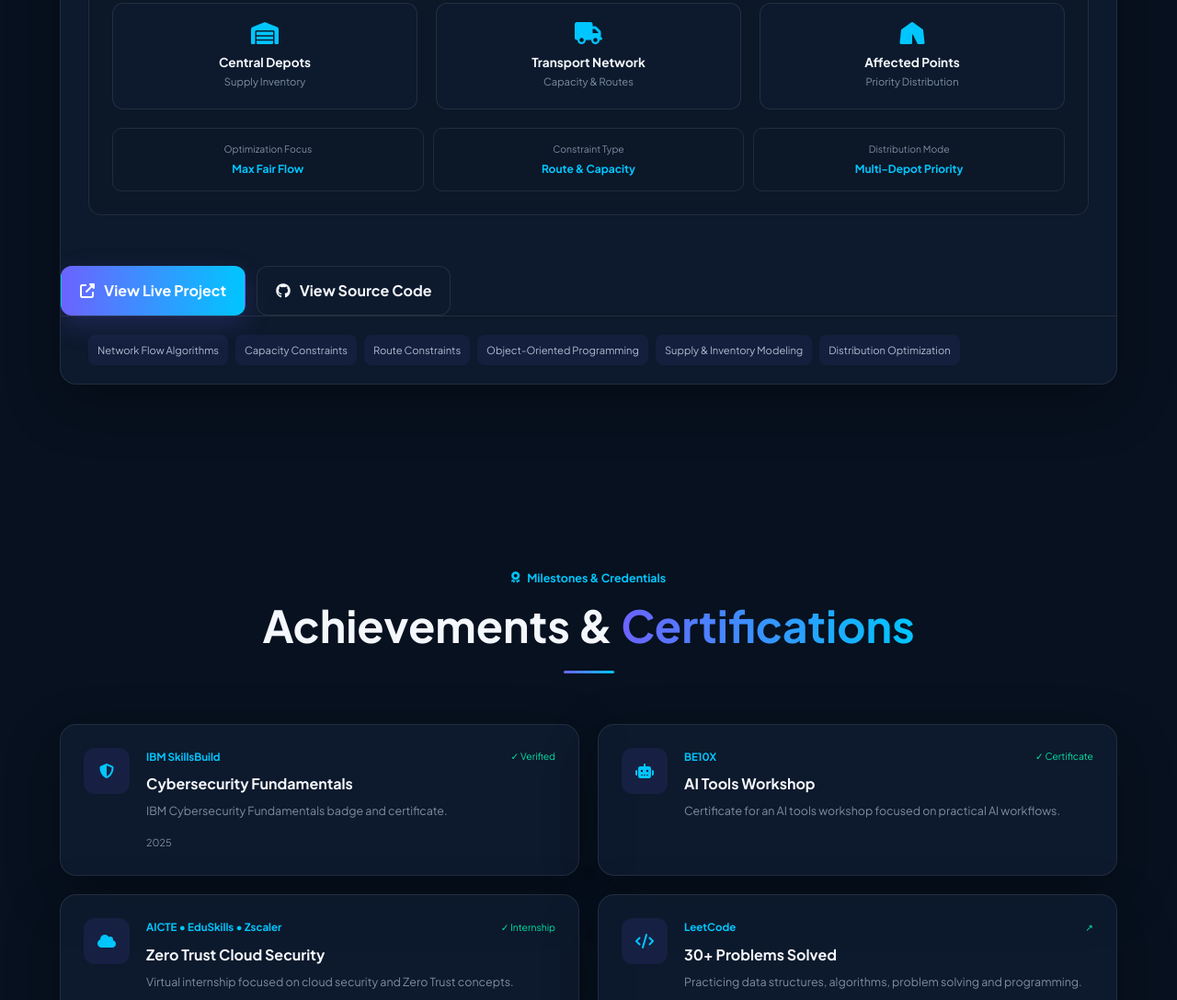
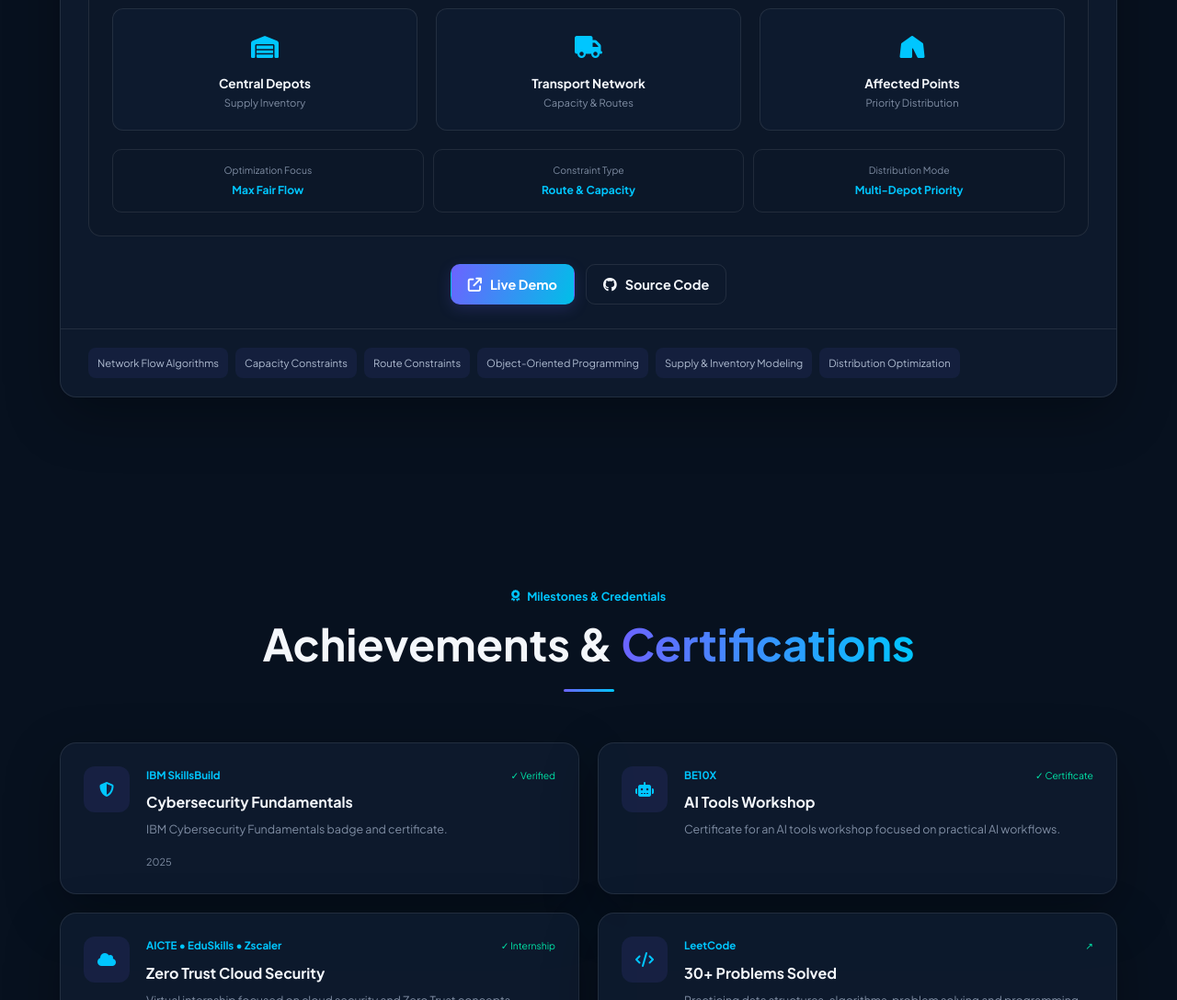
Before and after one commit to arjundombara/About-me, a plain HTML site: page index.html in a window 1280 px wide. Shown: the part 3292-4379 px from the top of the page at 92% size. Drawn offline with Linux system fonts and the light colour scheme.

Commit message:
Update index.html

````diff
--- a/index.html
+++ b/index.html
@@ -1,4 +1,3 @@
-```html
 <!DOCTYPE html>
 <html lang="en" data-theme="dark">
 <head>
@@ -796,6 +795,66 @@
       margin-top: 3px;
     }
 
+    /* Project action buttons */
+    .project-actions {
+      display: flex;
+  justify-content: center;
+      align-items: center;
+      flex-wrap: wrap;
+      gap: 12px;
+      padding: 0 30px 26px;
+    }
+
+    .project-action {
+      display: inline-flex;
+      align-items: center;
+      justify-content: center;
+      gap: 9px;
+      min-height: 44px;
+      padding: 0 18px;
+      border: 1px solid transparent;
+      border-radius: 10px;
+      font-size: 0.9rem;
+      font-weight: 700;
+      line-height: 1.2;
+      white-space: nowrap;
+      transition: transform .2s ease, box-shadow .2s ease,
+                  background .2s ease, border-color .2s ease,
+                  color .2s ease;
+    }
+
+    .project-action i {
+      font-size: 0.95rem;
+    }
+
+    .project-action-primary {
+      color: #fff;
+      background: linear-gradient(110deg, #6c63ff, #00bfe8);
+      box-shadow: 0 5px 16px rgba(108, 99, 255, .18);
+    }
+
+    .project-action-primary:hover {
+      transform: translateY(-2px);
+      box-shadow: 0 8px 22px rgba(0, 198, 255, .22);
+    }
+
+    .project-action-secondary {
+      color: var(--text);
+      background: transparent;
+      border-color: var(--border);
+    }
+
+    .project-action-secondary:hover {
+      transform: translateY(-2px);
+      border-color: var(--secondary);
+      background: rgba(0, 198, 255, .06);
+    }
+
+    .project-action:focus-visible {
+      outline: 2px solid var(--secondary);
+      outline-offset: 3px;
+    }
+
     .project-card-footer {
       padding: 20px 30px;
       border-top: 1px solid var(--border);
@@ -1937,25 +1996,25 @@
       </div>
 
 
-      <div style="display:flex; gap:12px; flex-wrap:wrap; margin-top:25px;">
+      <div class="project-actions" aria-label="Project links">
         <a
           href="https://arjundombara.github.io/Disaster-Relief-Supply-Chain-Optimizer/"
           target="_blank"
           rel="noopener noreferrer"
-            class="btn btn-primary"
+          class="project-action project-action-primary"
         >
-            <i class="fa-solid fa-up-right-from-square"></i>
-            View Live Project
+          <i class="fa-solid fa-arrow-up-right-from-square" aria-hidden="true"></i>
+          <span>Live Demo</span>
         </a>
 
         <a
           href="https://github.com/arjundombara/Disaster-Relief-Supply-Chain-Optimizer"
           target="_blank"
           rel="noopener noreferrer"
-            class="btn btn-secondary"
+          class="project-action project-action-secondary"
         >
-            <i class="fa-brands fa-github"></i>
-            View Source Code
+          <i class="fa-brands fa-github" aria-hidden="true"></i>
+          <span>Source Code</span>
         </a>
       </div>
 
@@ -2725,4 +2784,3 @@
 
 </body>
 </html>
-```
````
Lines whose indentation alone changed are shown as unchanged.
